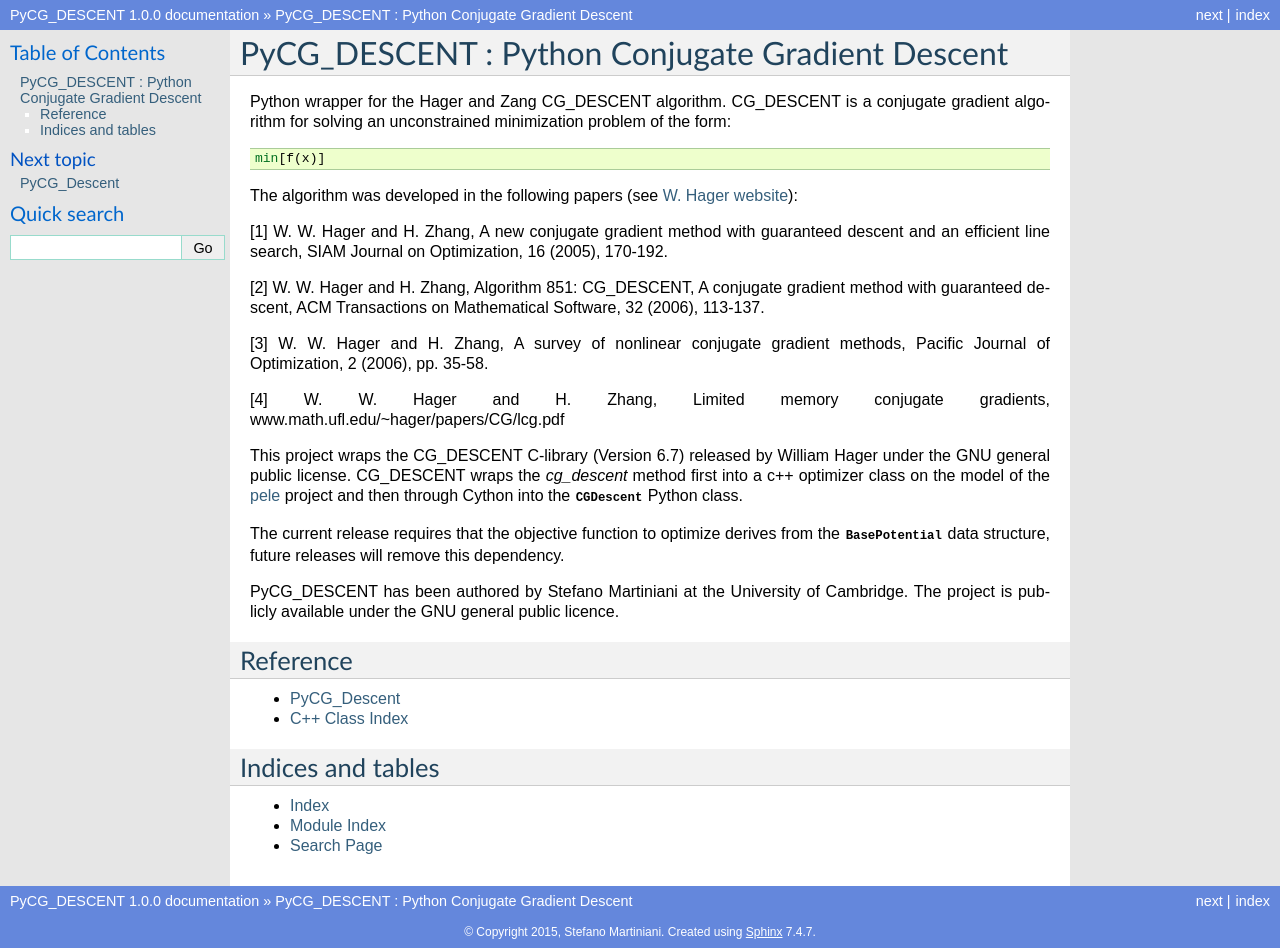
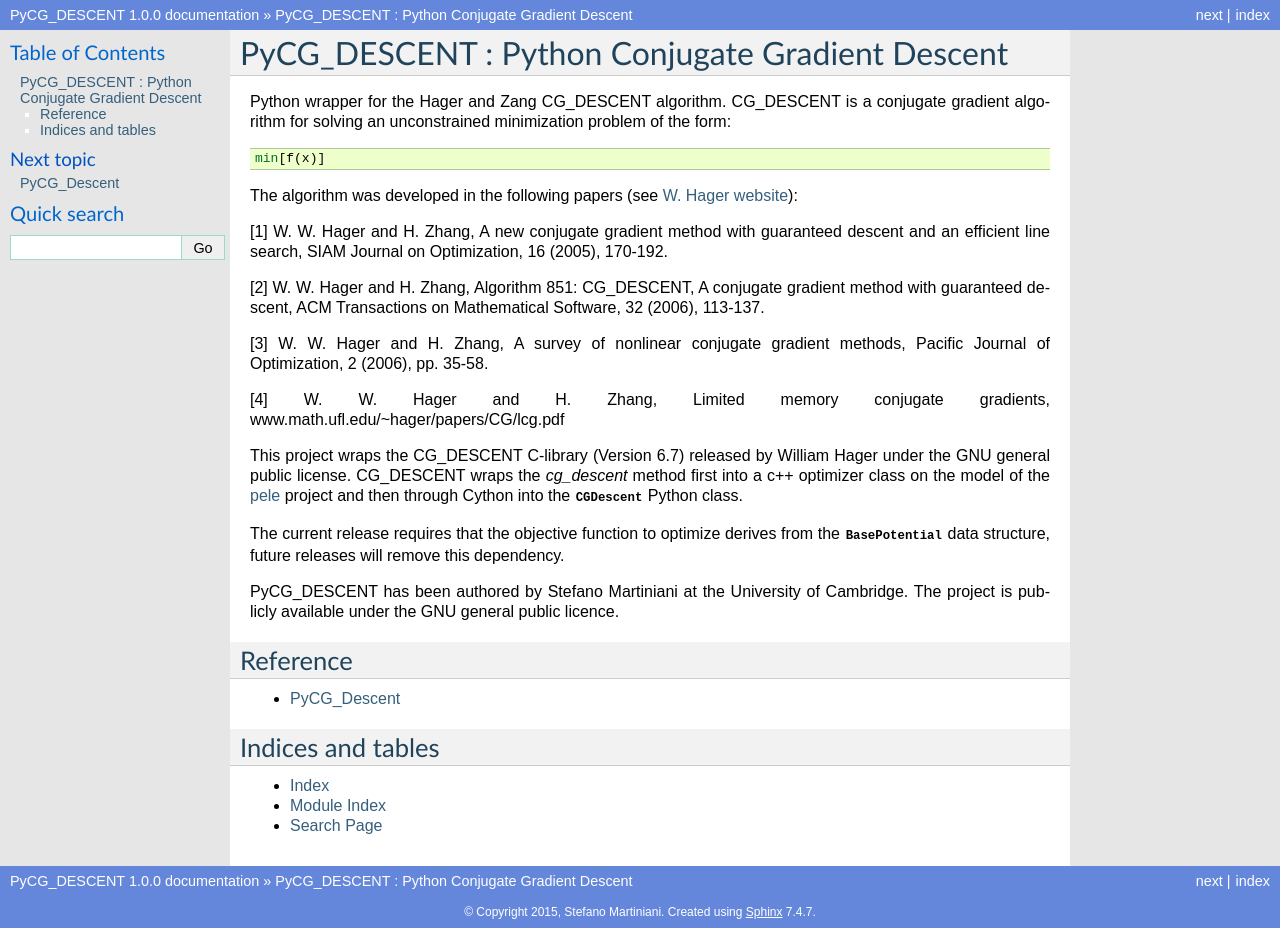
Before and after one commit to martiniani-lab/PyCG_DESCENT, a Sphinx documentation site: the page built from doc/index.rst, in a window 1280 px wide. Built offline with Sphinx 7.4.7, drawn with Linux system fonts in a browser that asks for light colours.

Commit message:
removed c++ index

```diff
--- a/doc/index.rst
+++ b/doc/index.rst
@@ -41,8 +41,6 @@
 
    CGDescent
 
-* `C++ Class Index <./doxygen/_build/html/namespacepycgd.html>`_
-
 Indices and tables
 ------------------
 
```
